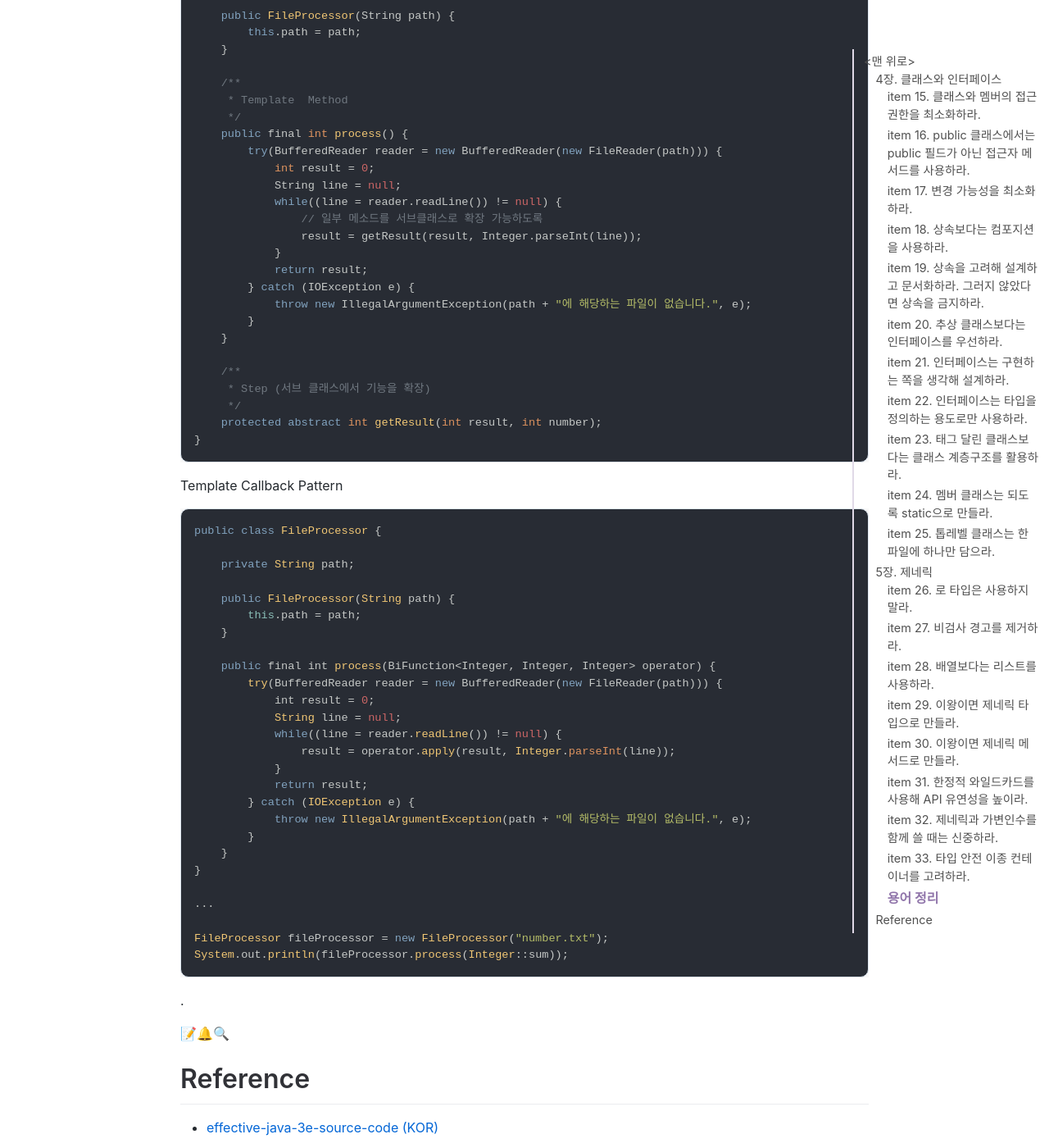
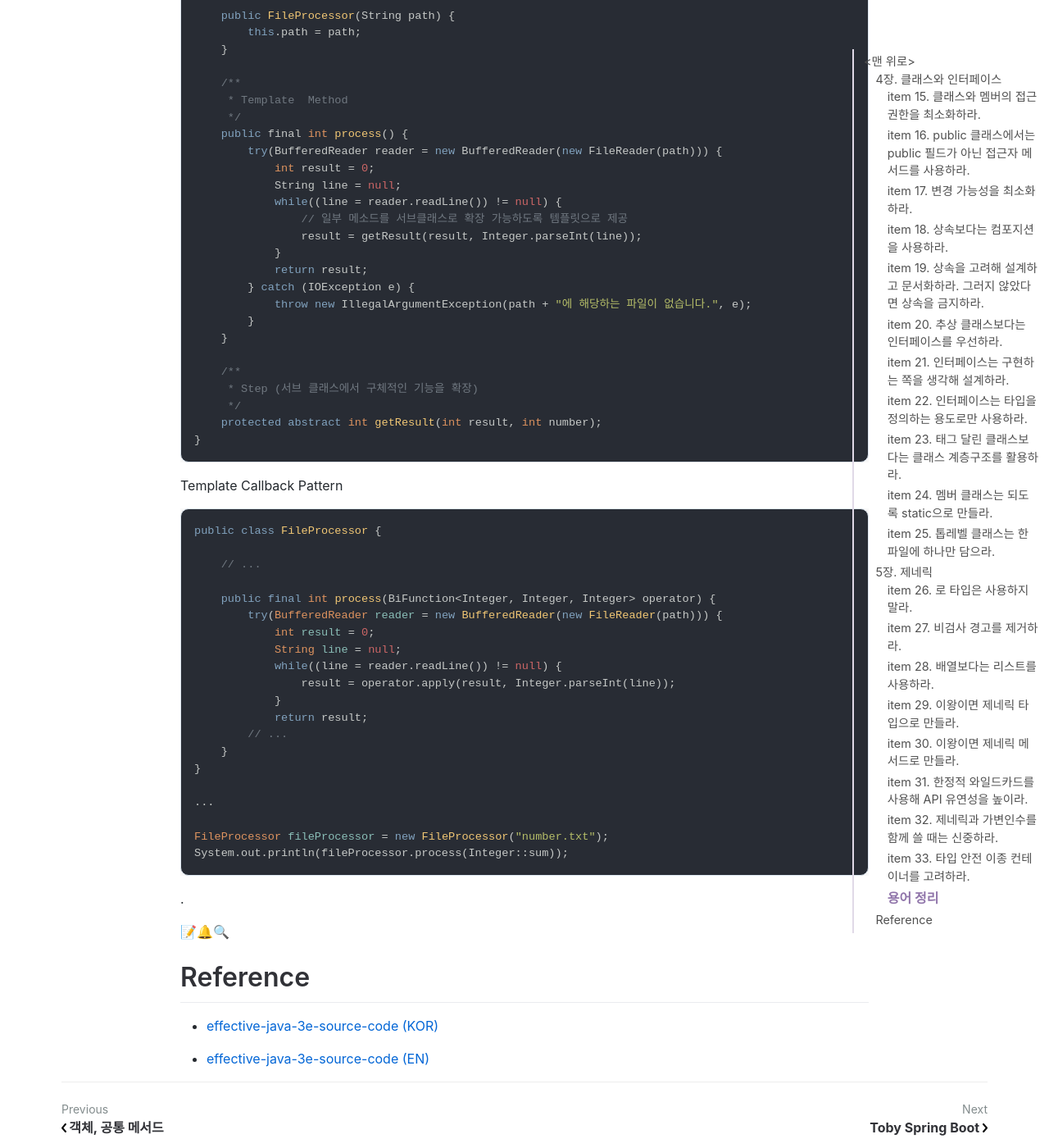
Before and after one commit to jihunparkme/jihunparkme.github.io, a Jekyll site: the page built from _posts/2023-04-22-Effective-Java-Class-Interface-Generics.md, in a window 1280 px wide and 1400 px high, scrolled down 29629 px. Shown: the whole window at 82% size. Built offline with Jekyll 4.4.1, drawn with Linux system fonts in a browser that asks for light colours; nearby versions of some CDN libraries; comment, search, counter and statistics services are not loaded; some of the changed text lies outside the part shown.

Commit message:
[Effective Java] item 20. 추상 클래스보다는 인터페이스를 우선하라.
- Template Method Pattern

````diff
--- a/_posts/2023-04-22-Effective-Java-Class-Interface-Generics.md
+++ b/_posts/2023-04-22-Effective-Java-Class-Interface-Generics.md
@@ -1267,7 +1267,7 @@
             int result = 0;
             String line = null;
             while((line = reader.readLine()) != null) {
-                // 일부 메소드를 서브클래스로 확장 가능하도록
+                // 일부 메소드를 서브클래스로 확장 가능하도록 템플릿으로 제공
                 result = getResult(result, Integer.parseInt(line));
             }
             return result;
@@ -1277,7 +1277,7 @@
     }
 
     /**
-     * Step (서브 클래스에서 기능을 확장)
+     * Step (서브 클래스에서 구체적인 기능을 확장)
      */
     protected abstract int getResult(int result, int number);
 }
@@ -1288,11 +1288,7 @@
 ```java
 public class FileProcessor {
 
-    private String path;
-
-    public FileProcessor(String path) {
-        this.path = path;
-    }
+    // ...
 
     public final int process(BiFunction<Integer, Integer, Integer> operator) {
         try(BufferedReader reader = new BufferedReader(new FileReader(path))) {
@@ -1302,9 +1298,7 @@
                 result = operator.apply(result, Integer.parseInt(line));
             }
             return result;
-        } catch (IOException e) {
-            throw new IllegalArgumentException(path + "에 해당하는 파일이 없습니다.", e);
-        }
+        // ...
     }
 }
 
````
Also changed, not shown: other parts of _posts/2023-04-22-Effective-Java-Class-Interface-Generics.md (+2 -2 lines).
